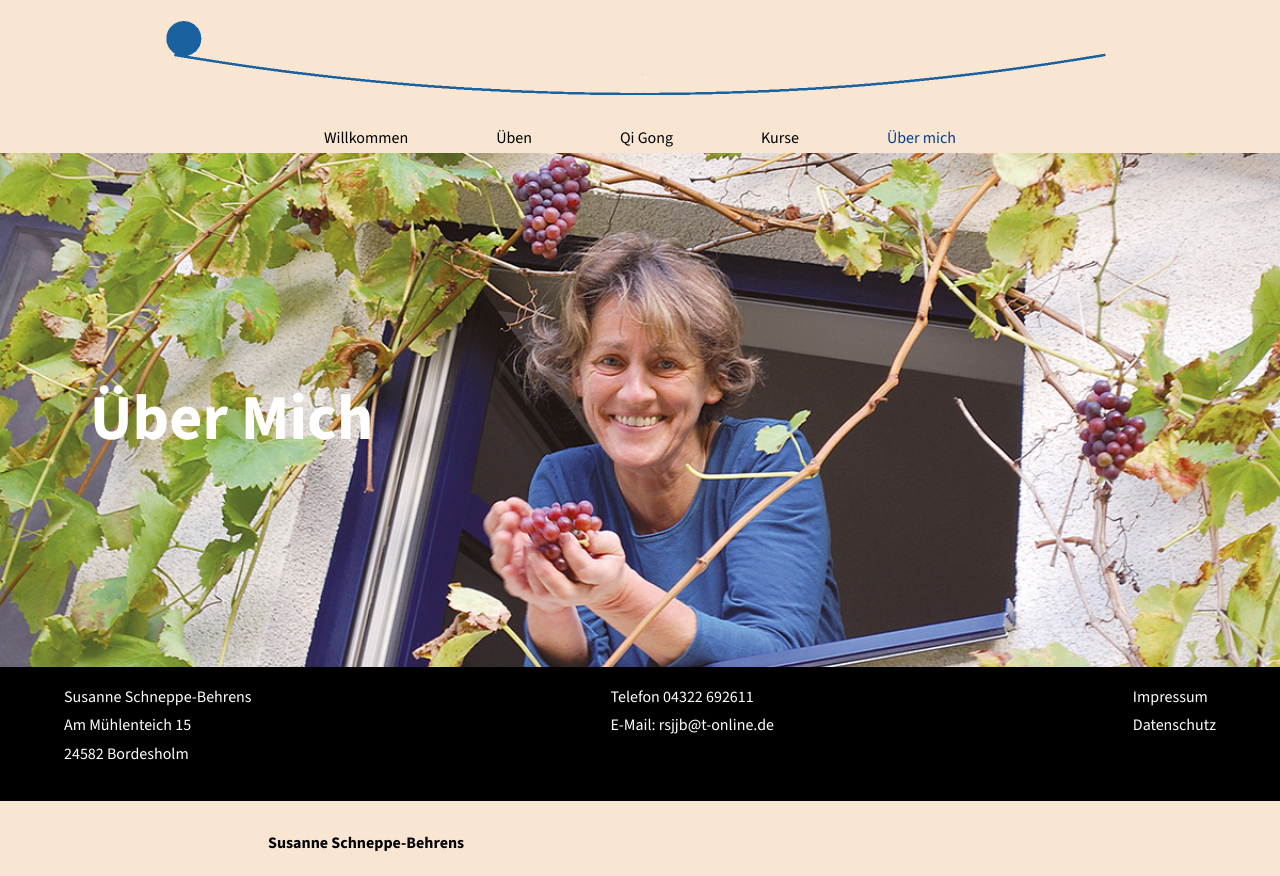
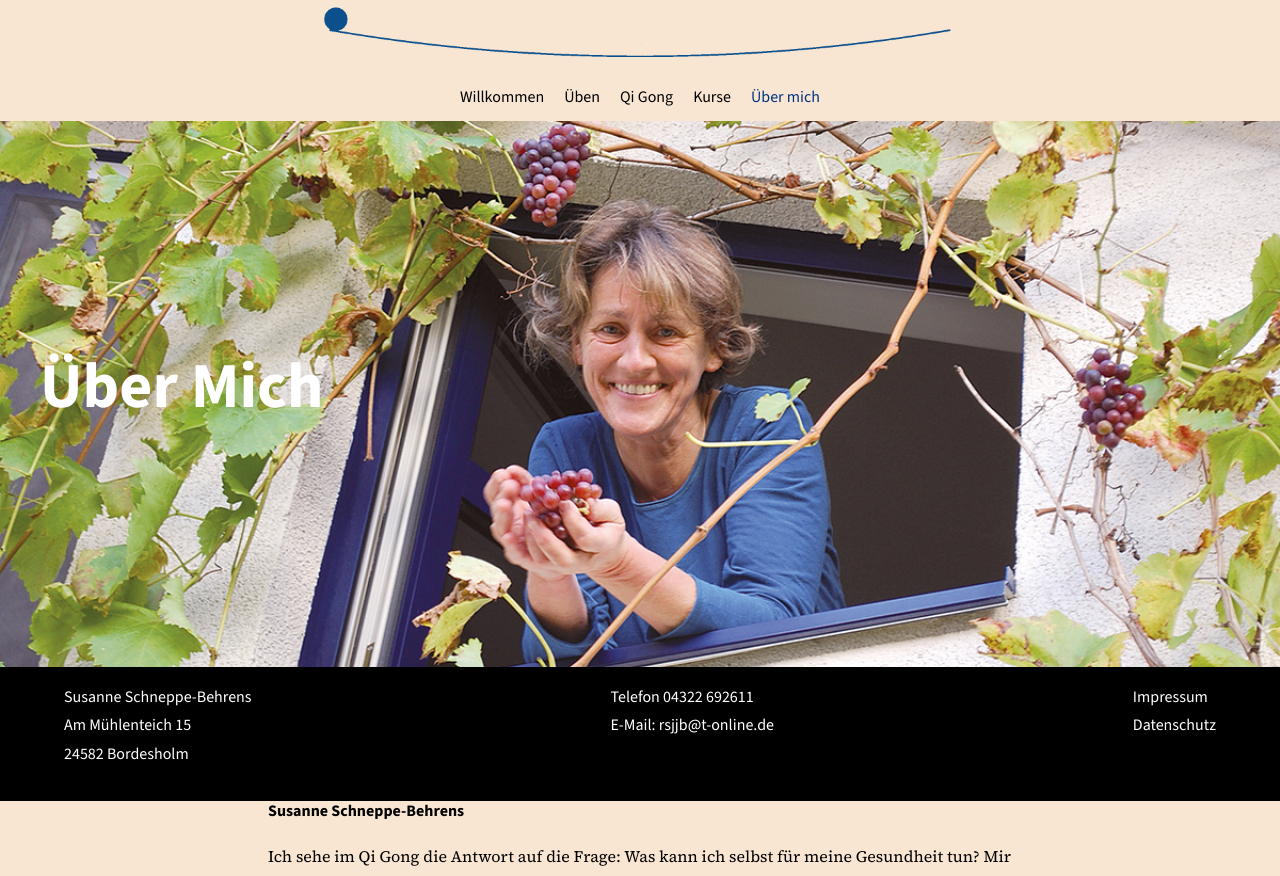
Before and after one commit to lorenzfk/fsContent, a plain HTML site: page boho2/about.html in a window 1280 px wide. Shown: the top 876 px of the page. Drawn offline with nearby package versions, Linux system fonts and the light colour scheme.

Commit message:
Update bohostyle.css

```diff
--- a/boho2/bohostyle.css
+++ b/boho2/bohostyle.css
@@ -2,7 +2,7 @@
   @import url('https://fonts.googleapis.com/css2?family=Anton&family=Source+Sans+3:ital,wght@0,300;0,400;0,500;1,300;1,400&display=swap');
   @import url('https://fonts.googleapis.com/css2?family=Anton&family=Source+Sans+3:ital,wght@0,300;0,400;0,500;1,300;1,400&family=Source+Serif+4:ital,opsz,wght@0,8..60,200..900;1,8..60,200..900&family=Ubuntu:ital,wght@0,300;0,400;0,500;0,700;1,300;1,400;1,500;1,700&display=swap');
 
-  body {
+  body,html {
     margin: 0;
     box-sizing: border-box;
     max-width: 100vw;
@@ -61,7 +61,8 @@
     justify-content: center;
     flex-direction: column;
     margin-bottom: 20px;
-    max-width:1200px;
+    max-width:800px;
+    filter: brightness(80%) saturate(120%);
     margin:auto;
   }
 
@@ -86,9 +87,10 @@
   h5 {
     font-size: 4rem;
     color: white;
-    width: 110%;
+    width: 100vw;
     text-align: left;
     height: 100%;
+    padding-left: 40px;
     transform: translateY(-340px);
     top: 0;
   }
@@ -127,8 +129,13 @@
     max-width: 800px;
     min-width: 300px;
     align-items: center;
-    justify-content: space-around;
+    justify-content: center;
     display: flex;
+    margin-bottom:10px;
+  }
+  .menubar a{
+    padding-left: 10px;
+    padding-right:10px;
   }
 
   body {
```
